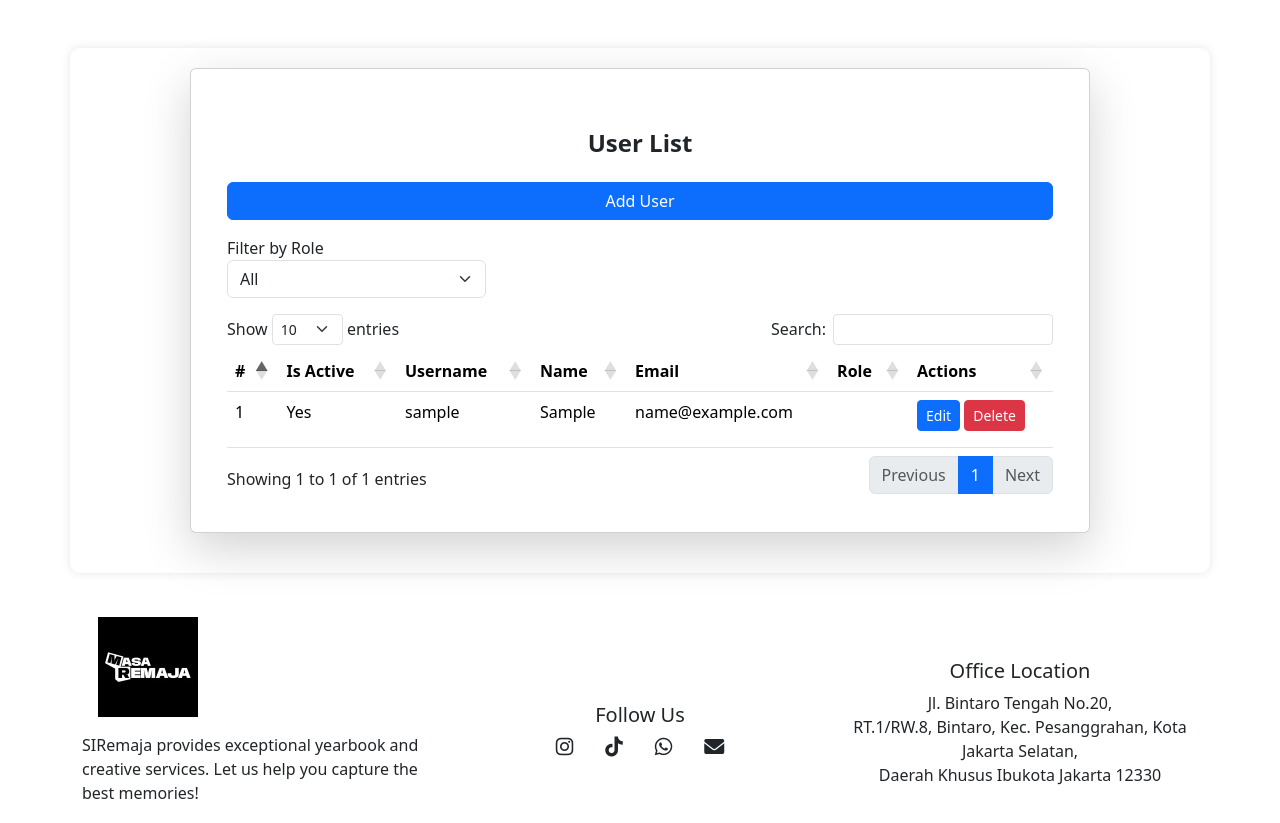
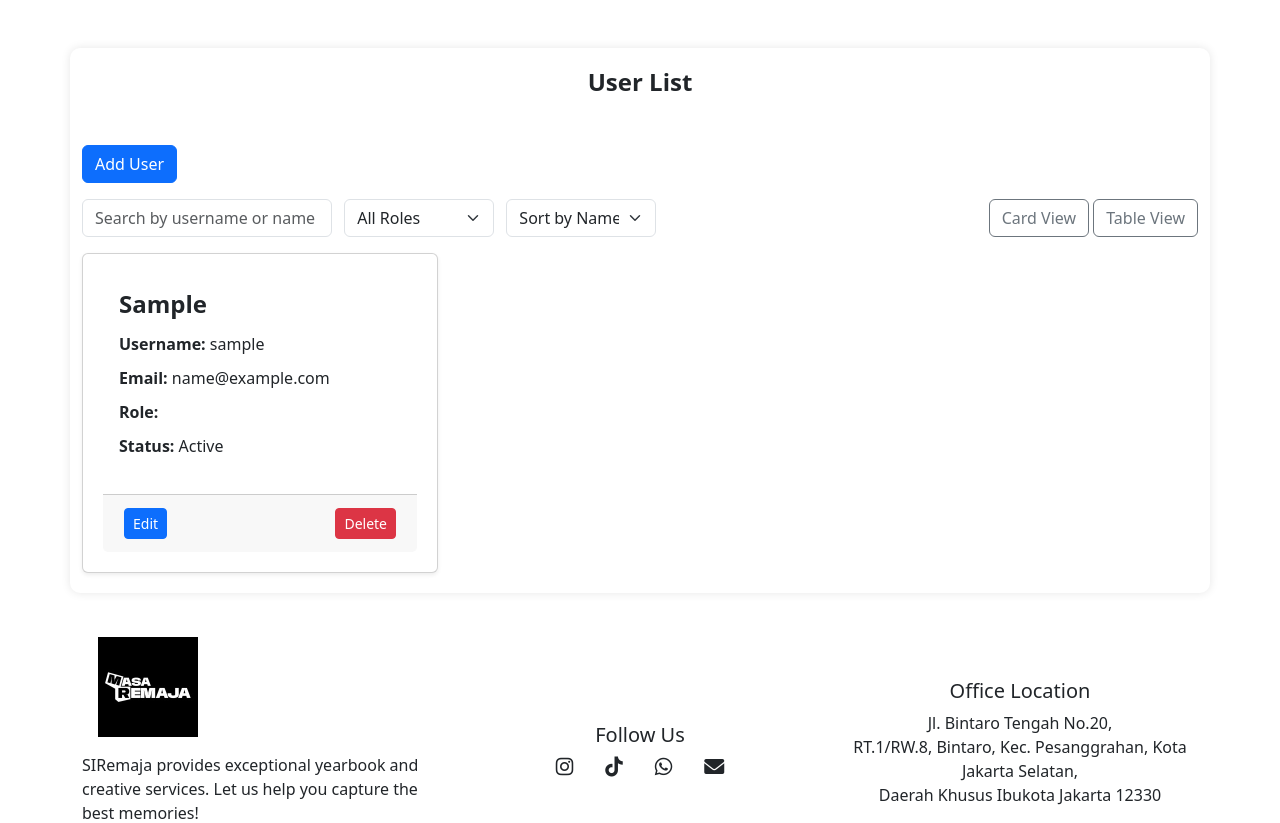
Before and after one commit to saniamhrn/SIRemaja, a Django app: page /users/ in a window 1280 px wide. Shown: the part 62-885 px from the top of the page. Run offline with Django 4.2, Linux system fonts and the light colour scheme; the visitor is signed in with stand-in values (Sample User, id 1); data comes from the database, SQL or seed files in the repository; some libraries are stand-ins or nearby versions.

Commit message:
fix(account, user): update template style

```diff
--- a/masaremaja/static/css/style.css
+++ b/masaremaja/static/css/style.css
@@ -82,7 +82,7 @@ form {
 .card-footer {
     margin-top: auto;
     display: flex;
-    justify-content: space-between;
+    justify-content: center;
 }
 
 /* Adjust the button spacing inside the card */
--- a/masaremaja/static/js/scripts.js
+++ b/masaremaja/static/js/scripts.js
@@ -30,10 +30,112 @@ $(document).ready(function() {
         "pageLength": 10
     });
 
-    // Role filter for DataTable
+    // === Card View Filtering, Searching, and Sorting Functions === //
+
+    // Search function for card view
+    function searchCardView() {
+        let searchInput = $('#searchUser').val().toLowerCase().trim();
+        let users = $('.user-card');
+
+        users.each(function() {
+            let username = $(this).data('username').toLowerCase();
+            let name = $(this).data('name').toLowerCase();
+
+            let matchesSearch = searchInput === '' || username.includes(searchInput) || name.includes(searchInput);
+            $(this).toggle(matchesSearch);  // Show or hide the card based on search
+        });
+    }
+
+    // Role filtering function for card view
+    function filterCardByRole() {
+        let selectedRole = $('#roleFilter').val();
+        let users = $('.user-card');
+
+        users.each(function() {
+            let role = $(this).data('role');
+            let matchesRole = selectedRole === '' || role === selectedRole;
+            $(this).toggle(matchesRole);  // Show or hide the card based on role
+        });
+    }
+
+    // Sorting function for card view
+    function sortCardView() {
+        let sortOrder = $('#sortByName').val();
+        let users = $('.user-card:visible').sort(function(a, b) {
+            let nameA = $(a).data('name').toLowerCase();
+            let nameB = $(b).data('name').toLowerCase();
+
+            return sortOrder === 'asc' ? nameA.localeCompare(nameB) : nameB.localeCompare(nameA);
+        });
+
+        $('#cardView').html(users);  // Update the card view with sorted users
+    }
+
+    // === Table View Filtering and Sorting Functions === //
+
+    // Search function for table view (via DataTables)
+    function searchTableView() {
+        let searchInput = $('#searchUser').val().toLowerCase();
+        table.search(searchInput).draw();  // Apply search in DataTable
+    }
+
+    // Role filtering function for table view
+    function filterTableByRole() {
+        let selectedRole = $('#roleFilter').val();
+        table.column(5).search(selectedRole).draw();  // Column 5 is the role column
+    }
+
+    // === Event Listeners for Search, Role Filtering, and Sorting === //
+
+    // Search input event listener
+    $('#searchUser').on('input', function() {
+        searchCardView();  // Apply search to the card view
+        searchTableView();  // Apply search to the table view
+    });
+
+    // Role filter change event listener
     $('#roleFilter').on('change', function() {
-        var selectedRole = $(this).val();
-        table.column(4).search(selectedRole).draw(); // Column index starts from 0
+        filterCardByRole();  // Apply role filter to the card view
+        filterTableByRole();  // Apply role filter to the table view
+    });
+
+    // Sort by name change event listener
+    $('#sortByName').on('change', function() {
+        sortCardView();  // Apply sorting to the card view only
+    });
+
+    // Save the user's view preference to local storage
+    function saveViewPreference(view) {
+        localStorage.setItem('viewPreference', view);
+    }
+
+    // Load the user's view preference from local storage
+    function loadViewPreference() {
+        return localStorage.getItem('viewPreference') || 'card'; // Default to 'card' view if none is set
+    }
+
+    // Apply the saved view preference on page load
+    let savedView = loadViewPreference();
+
+    if (savedView === 'table') {
+        $('#tableView').removeClass('d-none');
+        $('#cardView').addClass('d-none');
+    } else {
+        $('#cardView').removeClass('d-none');
+        $('#tableView').addClass('d-none');
+    }
+
+    // Toggle between card view and table view
+    $('#cardViewButton').on('click', function() {
+        $('#cardView').removeClass('d-none');
+        $('#tableView').addClass('d-none');
+        saveViewPreference('card');
+    });
+
+    $('#tableViewButton').on('click', function() {
+        $('#tableView').removeClass('d-none');
+        $('#cardView').addClass('d-none');
+        saveViewPreference('table');
     });
 
     // Password visibility toggle
@@ -52,7 +154,7 @@ $(document).ready(function() {
     togglePasswordVisibility('#id_password2', '#togglePassword2');
 
 
-    // Client-side password validation
+    // Password validation
     $('#passwordForm').on('submit', function(e) {
         let password1 = $('#id_password1').val();
         let password2 = $('#id_password2').val();
@@ -104,57 +206,4 @@ $(document).ready(function() {
         }
     });
 
-    // Toggle between card view and table view
-    $('#cardViewButton').on('click', function() {
-        $('#cardView').removeClass('d-none');
-        $('#tableView').addClass('d-none');
-    });
-
-    $('#tableViewButton').on('click', function() {
-        $('#tableView').removeClass('d-none');
-        $('#cardView').addClass('d-none');
-    });
-
-    // Filter and search function
-    function filterUsers() {
-        let searchInput = $('#searchUser').val().toLowerCase();
-        let selectedRole = $('#roleFilter').val();
-        let sortOrder = $('#sortByName').val();
-
-        let users = $('.user-card');
-
-        // Filter by role and search query
-        users.each(function() {
-            let username = $(this).data('username').toLowerCase();
-            let name = $(this).data('name').toLowerCase();
-            let role = $(this).data('role');
-
-            let matchesSearch = username.includes(searchInput) || name.includes(searchInput);
-            let matchesRole = selectedRole === '' || role === selectedRole;
-
-            if (matchesSearch && matchesRole) {
-                $(this).show();
-            } else {
-                $(this).hide();
-            }
-        });
-
-        // Sort the visible users
-        let sortedUsers = users.filter(':visible').sort(function(a, b) {
-            let nameA = $(a).data('name').toLowerCase();
-            let nameB = $(b).data('name').toLowerCase();
-
-            if (sortOrder === 'asc') {
-                return nameA.localeCompare(nameB);
-            } else {
-                return nameB.localeCompare(nameA);
-            }
-        });
-
-        $('#userCards').html(sortedUsers);
-    }
-
-    // Event listeners for search, filter, and sort
-    $('#searchUser, #roleFilter, #sortByName').on('input change', filterUsers);
-
 });
--- a/masaremaja/user_management/templates/user_management/user_list.html
+++ b/masaremaja/user_management/templates/user_management/user_list.html
@@ -3,38 +3,69 @@
 {% block title %}User List{% endblock %}
 
 {% block content %}
-<div class="container mt-5 d-flex justify-content-center">
-    <div class="card shadow-lg justify-content-center" style="width: 100%; max-width: 900px;">
-        <div class="card-body">
-            <h2 class="card-title text-center my-4">User List</h2>
-
+<div class="container mt-5">
     {% if messages %}
-            <!-- <div class="container mt-4"> -->
     <div class="alert alert-success alert-dismissible fade show" role="alert">
         {% for message in messages %}
             {{ message }}
         {% endfor %}
         <button type="button" class="btn-close" data-bs-dismiss="alert" aria-label="Close"></button>
     </div>
-            <!-- </div> -->
     {% endif %}
 
-            <a href="{% url 'user_management:user_create' %}" class="btn btn-primary mb-3">Add User</a>
+    <h2 class="card-title text-center mb-4">User List</h2>
+    <br>
+    <a href="{% url 'user_management:user_create' %}" class="btn btn-primary">Add User</a>
 
-            <!-- Filter for Role -->
-            <div class="row mb-3">
-                <div class="col-md-4">
-                    <label for="roleFilter">Filter by Role</label>
-                    <select id="roleFilter" class="form-select">
-                        <option value="">All</option>
+
+    <!-- Toggle for View Mode -->
+    <div class="my-3 d-flex justify-content-between align-items-center">
+        <div>
+            <!-- Search and Filter Options -->
+            <input type="text" id="searchUser" class="form-control d-inline-block me-2" placeholder="Search by username or name" style="width: 250px;">
+            <select id="roleFilter" class="form-select d-inline-block me-2" style="width: 150px;">
+                <option value="">All Roles</option>
                 <option value="Admin">Admin</option>
                 <option value="Project Manager">Project Manager</option>
                 <option value="Creative Team">Creative Team</option>
                 <option value="Client">Client</option>
             </select>
+            <select id="sortByName" class="form-select d-inline-block" style="width: 150px;">
+                <option value="asc">Sort by Name (A-Z)</option>
+                <option value="desc">Sort by Name (Z-A)</option>
+            </select>
+        </div>
+
+        <!-- Toggle between Card and Table View -->
+        <div>
+            <button id="cardViewButton" class="btn btn-outline-secondary">Card View</button>
+            <button id="tableViewButton" class="btn btn-outline-secondary">Table View</button>
         </div>
     </div>
-            <div class="table-responsive-sm">
+
+    <!-- Card View -->
+    <div id="cardView" class="row row-cols-1 row-cols-md-2 row-cols-lg-3 g-4">
+        {% for user in users %}
+        <div class="col user-card" data-username="{{ user.username }}" data-role="{{ user.role }}" data-name="{{ user.first_name }}">
+            <div class="card shadow-sm h-100">
+                <div class="card-body">
+                    <h5 class="card-title">{{ user.first_name }}</h5>
+                    <p class="card-text"><strong>Username:</strong> {{ user.username }}</p>
+                    <p class="card-text"><strong>Email:</strong> {{ user.email }}</p>
+                    <p class="card-text"><strong>Role:</strong> {{ user.role }}</p>
+                    <p class="card-text"><strong>Status:</strong> {% if user.is_active %}Active{% else %}Inactive{% endif %}</p>
+                </div>
+                <div class="card-footer d-flex justify-content-between">
+                    <a href="{% url 'user_management:user_update' user.id %}" class="btn btn-primary btn-sm">Edit</a>
+                    <button type="button" class="btn btn-danger btn-sm" data-bs-toggle="modal" data-bs-target="#deleteModal" data-userid="{{ user.id }}" data-username="{{ user.username }}">Delete</button>
+                </div>
+            </div>
+        </div>
+        {% endfor %}
+    </div>
+
+    <!-- Table View -->
+    <div id="tableView" class="table-responsive-sm d-none">
         <table id="userTable" class="table table-hover">
             <thead class="thead-dark">
                 <tr>
@@ -49,7 +80,7 @@
             </thead>
             <tbody>
                 {% for user in users %}
-                        <tr>
+                <tr class="user-card" data-username="{{ user.username }}" data-role="{{ user.role }}" data-name="{{ user.first_name }}">
                     <td>{{ forloop.counter }}</td>
                     <td>{% if user.is_active %}Yes{% else %}No{% endif %}</td>
                     <td>{{ user.username }}</td>
@@ -58,18 +89,14 @@
                     <td>{{ user.role }}</td>
                     <td>
                         <a href="{% url 'user_management:user_update' user.id %}" class="btn btn-primary btn-sm mb-2">Edit</a>
-                                <button type="button" class="btn btn-danger btn-sm sm-3 mb-2" data-bs-toggle="modal" data-bs-target="#deleteModal" data-userid="{{ user.id }}" data-username="{{ user.username }}">
-                                    Delete
-                                </button>
+                        <button type="button" class="btn btn-danger btn-sm sm-3 mb-2" data-bs-toggle="modal" data-bs-target="#deleteModal" data-userid="{{ user.id }}" data-username="{{ user.username }}">Delete</button>
                     </td>
                 </tr>
                 {% endfor %}
             </tbody>
         </table>
     </div>
-        </div>
-    </div>
-</div>
+
 
     <!-- Delete Modal -->
     <div class="modal fade" id="deleteModal" tabindex="-1" aria-labelledby="deleteModalLabel" aria-hidden="true">
@@ -92,5 +119,6 @@
             </div>
         </div>
     </div>
+</div>
 
 {% endblock %}
```
Also changed, not shown: masaremaja/account_management/templates/account_management/admin_home.html (+4 -8 lines), masaremaja/account_management/templates/account_management/profile.html (+9 -12 lines), masaremaja/account_management/templates/account_management/update_email.html (+2 -7 lines), masaremaja/account_management/templates/account_management/update_password.html (+2 -5 lines), masaremaja/account_management/templates/account_management/update_username.html (+1 -7 lines), masaremaja/user_management/templates/user_management/user_create.html (+2 -5 lines), masaremaja/user_management/templates/user_management/user_update.html (+5 -9 lines). Lines whose indentation alone changed are shown as unchanged.
